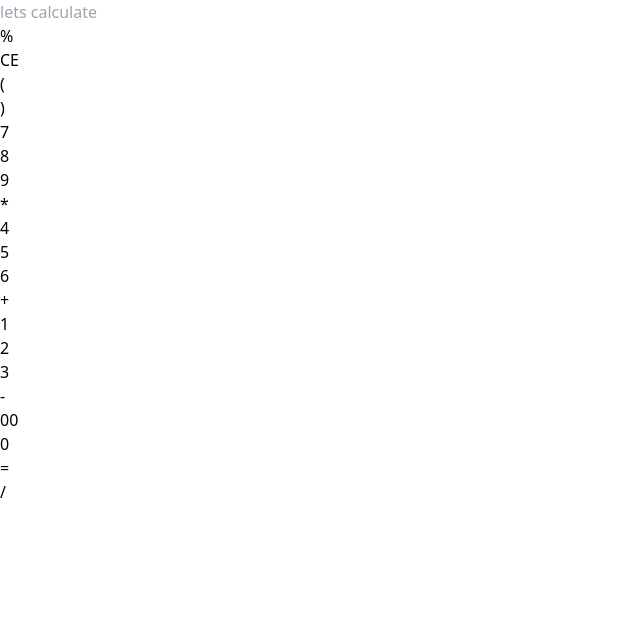
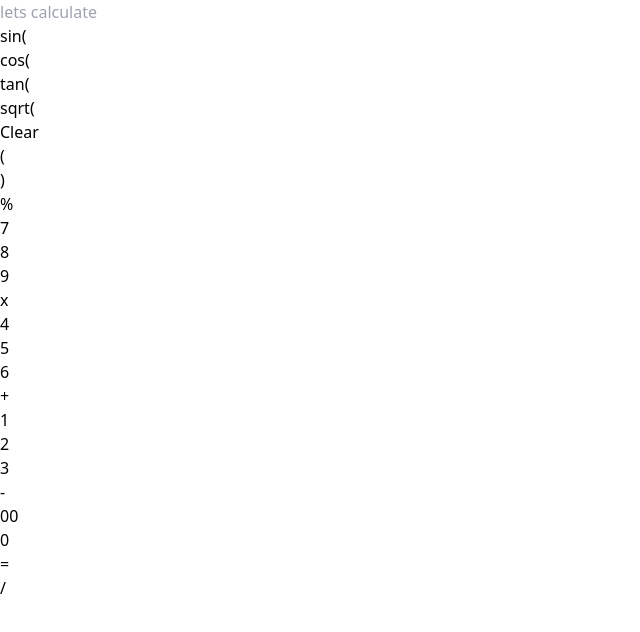
Before and after one commit to goodfeeling4/calculator, a React (Vite) app: page / in a window 1280 px wide. Shown: the top 632 px of the page, without its empty margins (0-640 px from the left). Built offline with nearby package versions, Linux system fonts and the light colour scheme.

Commit message:
complete calculation can do

```diff
--- a/src/App.jsx
+++ b/src/App.jsx
@@ -7,12 +7,16 @@ function App() {
   let [result, setresult] = useState("");
   let [isResult, setIsResult] = useState(false);
 
+
   let buttonclick = (value) => {
-    if (value === "CE") {
+    if (value === "Clear") {
       setresult("");
       setIsResult(false);
     } else if (value === "=") {
       try {
+        if ((result.match(/\(/g) || []).length > (result.match(/\)/g) || []).length) {
+          result += ")";
+        }
         let total = evaluate(result);
         if (total === Infinity || total === -Infinity) {
           setresult("Infinity");
@@ -25,7 +29,10 @@ function App() {
         setresult("Error");
         setIsResult(true);
       }
-    } else if (value === "*" || value === "/" || value === "+" || value === "-") {
+    } else if (value === "x") {
+      setresult(result + "*");
+      setIsResult(false);
+    } else if (value === "/" || value === "+" || value === "-") {
       setresult(result + value);
       setIsResult(false);
     } else {
@@ -37,11 +44,10 @@ function App() {
       }
     }
   };
-
   return (
     <>
       <div className="flex justify-center items-center bg-slate-500 h-[100vh] w-[100vw]">
-        <div className="shadow-current shadow-2xl drop-shadow-2xl place-content-center place-items-center h-[500px] w-[300px] border rounded-lg ">
+        <div className="shadow-current shadow-2xl drop-shadow-2xl place-content-center place-items-center  border rounded-lg ">
           <Input result={result} />
           <Button buttonclick={buttonclick} />
         </div>
@@ -49,5 +55,4 @@ function App() {
     </>
   );
 }
-
 export default App;
--- a/src/component/Button.jsx
+++ b/src/component/Button.jsx
@@ -1,14 +1,69 @@
 function Button({buttonclick}) {
-  const num = ["%","CE","(",")",7,8,9,"*",4,5,6,"+",1,2,3,"-","00",0,"=","/",];
+  const num1 = ["sin(", "cos(", "tan(", "sqrt("];
+  const num2 = ["Clear","(",")","%"];
+  // const num4 = ["4","5","6","1","2","3","00","0","="];
+  const num3 = ["7","8","9","x"];
+  const num4 = ["4","5","6","+"];
+  const num5 = ["1","2","3","-"];
+  const num6 = ["00","0","=","/"];
+  // const num5 = ["+","-","x","/"];
   return (
     <div>
-         <div className="grid grid-flow-row grid-cols-4 justify-center items-center bg-inherit   h-96 w-72 gap-3 p-3 ">
+         <div className=" bg-inherit p-2">
+            <div className="grid grid-flow-row grid-cols-4 justify-center items-center bg-inherit   ">
             {
-              num.map((n)=> (
-                <div className="shadow-lg shadow-current  bg-slate-500 border border-spacing-11 border-neutral-300 py-2 rounded-full flex text-[25px] justify-center items-center text-blue-700 cursor-pointer "
+              num1.map((n)=> (
+                <div className="shadow-lg shadow-current  bg-slate-500 border border-spacing-11
+                 border-neutral-300 w-20 h-16 rounded-3xl flex text-[1.5rem] justify-center items-center text-blue-700 cursor-pointer hover:bg-slate-400 "
                 key={n} onClick={()=> buttonclick(n)}>{n}</div>
               ))
             }
+            </div>
+            <div className="grid grid-flow-row grid-cols-4 justify-center items-center bg-inherit   ">
+            {
+              num2.map((n)=> (
+                <div className="shadow-lg shadow-current  bg-slate-500 border border-spacing-11
+                 border-neutral-300 w-20 h-16 rounded-3xl flex text-[1.5rem] justify-center items-center text-blue-700 cursor-pointer hover:bg-slate-400 "
+                key={n} onClick={()=> buttonclick(n)}>{n}</div>
+              ))
+            }
+            </div>
+            <div className="grid grid-flow-row grid-cols-4 justify-center items-center bg-inherit   ">
+            {
+              num3.map((n)=> (
+                <div className="shadow-lg shadow-current  bg-slate-500 border border-spacing-11
+                 border-neutral-300 w-20 h-16 rounded-3xl flex text-[1.5rem] justify-center items-center text-blue-700 cursor-pointer hover:bg-slate-400 "
+                key={n} onClick={()=> buttonclick(n)}>{n}</div>
+              ))
+            }
+            </div>
+            <div className="grid grid-flow-row grid-cols-4 justify-center items-center bg-inherit   ">
+            {
+              num4.map((n)=> (
+                <div className="shadow-lg shadow-current  bg-slate-500 border border-spacing-11
+                 border-neutral-300 w-20 h-16 rounded-3xl flex text-[1.5rem] justify-center items-center text-blue-700 cursor-pointer hover:bg-slate-400 "
+                key={n} onClick={()=> buttonclick(n)}>{n}</div>
+              ))
+            }
+            </div>
+            <div className="grid grid-flow-row grid-cols-4 justify-center items-center bg-inherit   ">
+            {
+              num5.map((n)=> (
+                <div className="shadow-lg shadow-current  bg-slate-500 border border-spacing-11
+                 border-neutral-300 w-20 h-16 rounded-3xl flex text-[1.5rem] justify-center items-center text-blue-700 cursor-pointer hover:bg-slate-400 "
+                key={n} onClick={()=> buttonclick(n)}>{n}</div>
+              ))
+            }
+            </div>
+            <div className="grid grid-flow-row grid-cols-4 justify-center items-center bg-inherit   ">
+            {
+              num6.map((n)=> (
+                <div className="shadow-lg shadow-current  bg-slate-500 border border-spacing-11
+                 border-neutral-300 w-20 h-16 rounded-3xl flex text-[1.5rem] justify-center items-center text-blue-700 cursor-pointer hover:bg-slate-400 "
+                key={n} onClick={()=> buttonclick(n)}>{n}</div>
+              ))
+            }
+            </div>
             </div>
     </div>
   )
```
